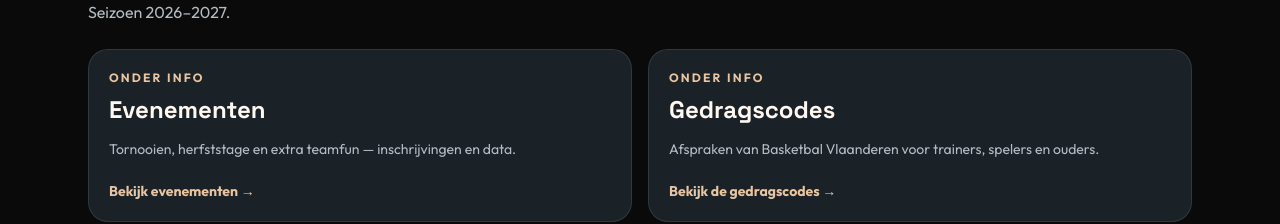
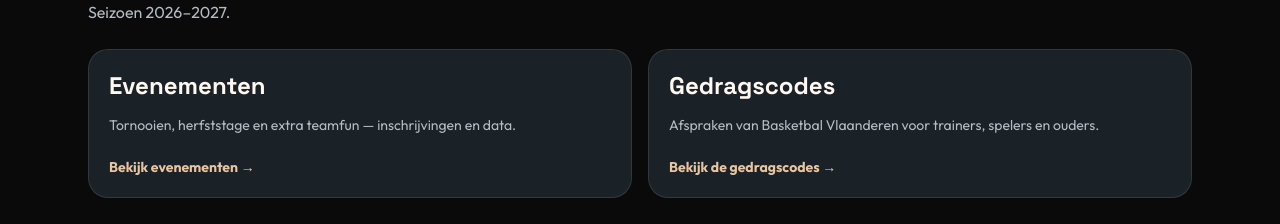
Before and after one commit to bartlens/leuven-bears-u10-c, a React (Vite) app: page /info in a window 1280 px wide. Shown: the part 206-430 px from the top of the page. Built offline with nearby package versions, Linux system fonts and the light colour scheme; no server answers.

Commit message:
Drop the Onder Info eyebrow from the Info hub cards.
Evenementen and Gedragscodes keep their titles, descriptions, and links.

Co-authored-by: bartlens <bartlens@users.noreply.github.com>

```diff
--- a/src/pages/Info.tsx
+++ b/src/pages/Info.tsx
@@ -59,10 +59,7 @@ export function Info() {
           to="/evenementen"
           className="ui-card card-lift border-warm/35 bg-gradient-to-br from-warm/15 via-panel to-ink-soft transition hover:border-warm/50"
         >
-          <p className="text-xs font-bold uppercase tracking-[0.18em] text-warm">
-            Onder Info
-          </p>
-          <h2 className="mt-2 font-display text-2xl font-bold text-cream">
+          <h2 className="font-display text-2xl font-bold text-cream">
             Evenementen
           </h2>
           <p className="mt-3 text-sm leading-relaxed text-muted">
@@ -76,10 +73,7 @@ export function Info() {
           to="/gedragscodes"
           className="ui-card card-lift border-warm/35 bg-gradient-to-br from-warm/15 via-panel to-ink-soft transition hover:border-warm/50"
         >
-          <p className="text-xs font-bold uppercase tracking-[0.18em] text-warm">
-            Onder Info
-          </p>
-          <h2 className="mt-2 font-display text-2xl font-bold text-cream">
+          <h2 className="font-display text-2xl font-bold text-cream">
             Gedragscodes
           </h2>
           <p className="mt-3 text-sm leading-relaxed text-muted">
```
